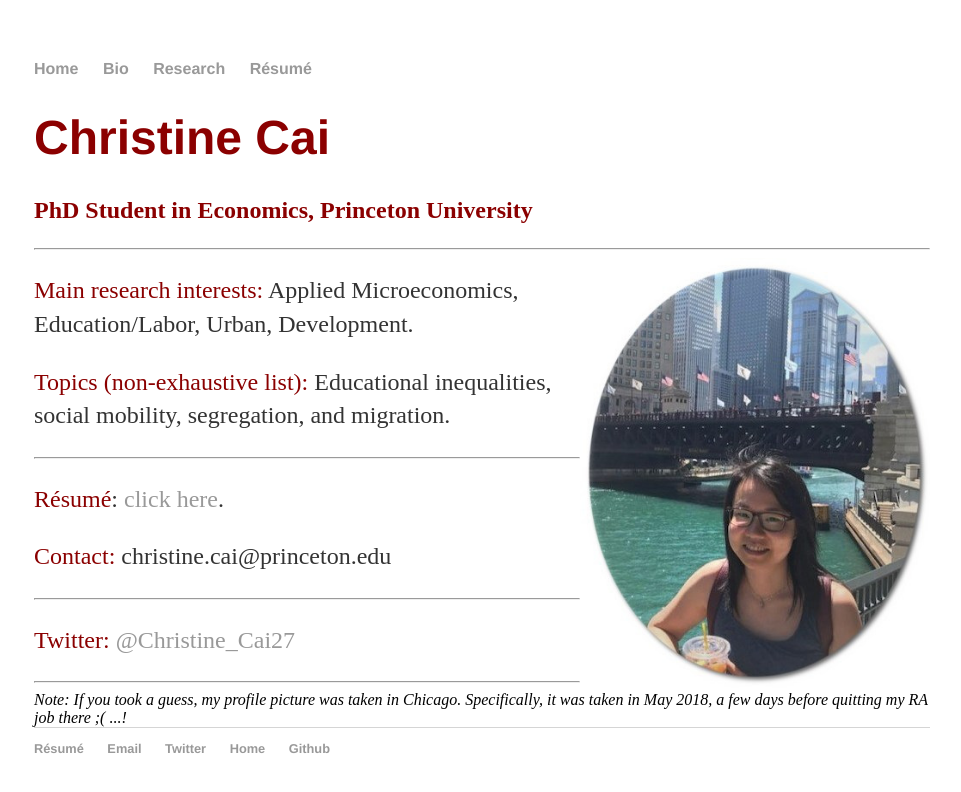
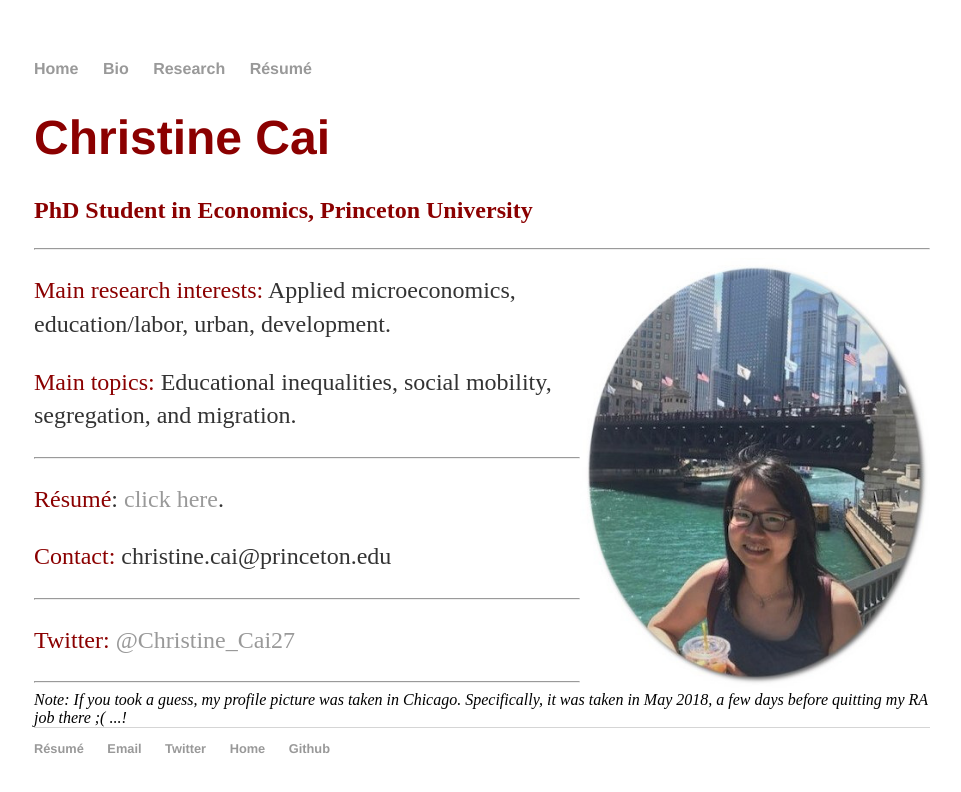
Before and after one commit to christinecai/christinecai.github.io, a Jekyll site: the page built from index.html, in a window 1280 px wide. Shown: the top 792 px of the page, without its empty margins (158-1119 px from the left). Built offline with Jekyll 4.4.1, drawn with Linux system fonts in a browser that asks for light colours.

Commit message:
Update index.html

```diff
--- a/index.html
+++ b/index.html
@@ -14,8 +14,8 @@ title: Christine Cai
 
 		<img align="right" src="pix/pic_website.jpg" width="350" height="430" alt="" title="May 2018, Chicago, IL, USA" />
 
-		<p><font color="darkred">Main research interests:</font> Applied Microeconomics, Education/Labor, Urban, Development.
-		<p><font color="darkred">Topics (non-exhaustive list):</font> Educational inequalities, social mobility, segregation, and migration.</p>
+		<p><font color="darkred">Main research interests:</font> Applied microeconomics, education/labor, urban, development.
+		<p><font color="darkred">Main topics:</font> Educational inequalities, social mobility, segregation, and migration.</p>
 
 		<hr />
 
```
